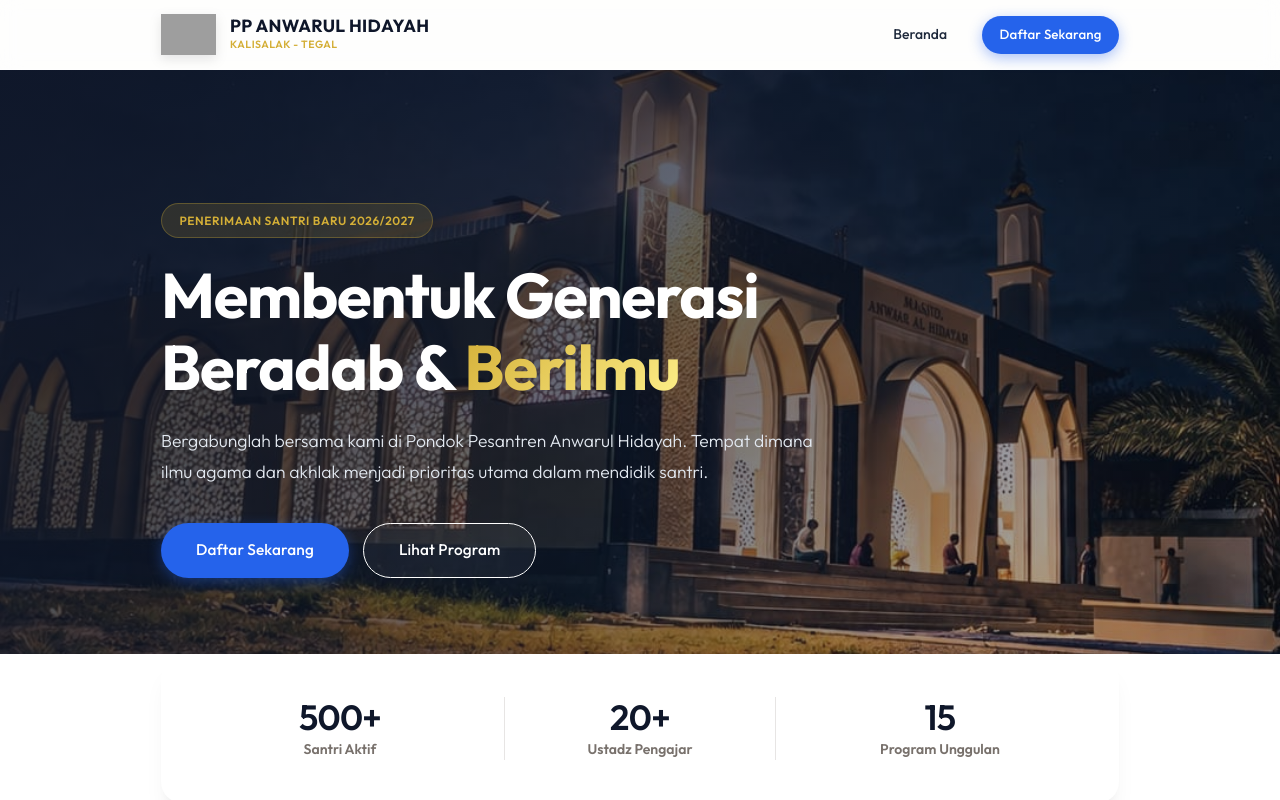
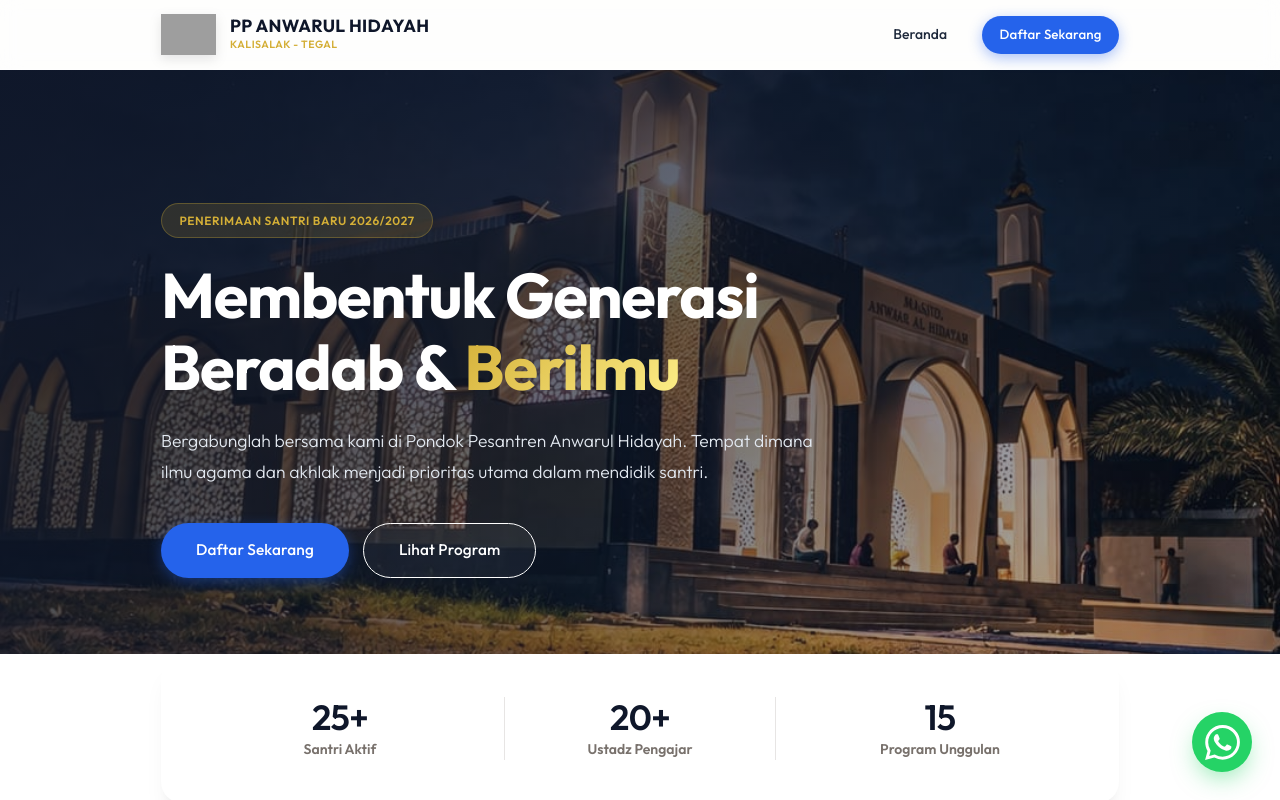
Before and after one commit to develzy/anwarulhidayah, a Next.js app: page / in a window 1280 px wide. Shown: the top 800 px of the page. Built offline with nearby package versions, Linux system fonts and the light colour scheme; grey boxes are pictures that could not be loaded.

Commit message:
Update stats, social media links, and WhatsApp integration

```diff
--- a/src/app/layout.tsx
+++ b/src/app/layout.tsx
@@ -11,7 +11,7 @@
 });
 
 export const metadata: Metadata = {
-  title: "Pendaftaran Santri Baru | PP Anwarul Hidayah",
+  title: "Anwarul Hidayah Kalisalak",
   description: "Pendaftaran Santri Baru Pondok Pesantren Anwarul Hidayah Kalisalak Tegal Tahun Ajaran 2026/2027.",
   keywords: "Pesantren, Anwarul Hidayah, Tegal, Pendaftaran Santri Baru, PSB",
 };
@@ -62,14 +62,20 @@
                   Mencetak generasi qur'ani yang berakhlakul karimah, unggul dalam ilmu agama dan berwawasan luas kebangsaan. Berkomitmen membentuk santri yang siap menghadapi tantangan zaman.
                 </p>
                 <div style={{ display: 'flex', gap: '1rem' }}>
-                  {/* Social Icons */}
-                  <a href="#" style={{ width: '40px', height: '40px', borderRadius: '50%', background: '#1e293b', display: 'flex', alignItems: 'center', justifyContent: 'center', color: 'white', transition: 'all 0.3s' }}>
-                    <svg width="18" height="18" fill="currentColor" viewBox="0 0 24 24"><path d="M24 4.557c-.883.392-1.832.656-2.828.775 1.017-.609 1.798-1.574 2.165-2.724-.951.564-2.005.974-3.127 1.195-.897-.957-2.178-1.555-3.594-1.555-3.179 0-5.515 2.966-4.797 6.045-4.091-.205-7.719-2.165-10.148-5.144-1.29 2.213-.669 5.108 1.523 6.574-.806-.026-1.566-.247-2.229-.616-.054 2.281 1.581 4.415 3.949 4.89-.693.188-1.452.232-2.224.084.626 1.956 2.444 3.379 4.6 3.419-2.07 1.623-4.678 2.348-7.29 2.04 2.179 1.397 4.768 2.212 7.548 2.212 9.142 0 14.307-7.721 13.995-14.646.962-.695 1.797-1.562 2.457-2.549z"/></svg>
+                  {/* Facebook */}
+                  <a href="https://www.facebook.com/profile.php?id=61563167288763" target="_blank" rel="noopener noreferrer" style={{ width: '40px', height: '40px', borderRadius: '50%', background: '#1e293b', display: 'flex', alignItems: 'center', justifyContent: 'center', color: 'white', transition: 'all 0.3s' }}>
+                    <svg width="18" height="18" fill="currentColor" viewBox="0 0 24 24"><path d="M9 8h-3v4h3v12h5v-12h3.642l.358-4h-4v-1.667c0-.955.192-1.333 1.115-1.333h2.885v-5h-3.808c-3.596 0-5.192 1.583-5.192 4.615v3.385z"/></svg>
                   </a>
-                  <a href="#" style={{ width: '40px', height: '40px', borderRadius: '50%', background: '#1e293b', display: 'flex', alignItems: 'center', justifyContent: 'center', color: 'white', transition: 'all 0.3s' }}>
+                  {/* Instagram */}
+                  <a href="https://www.instagram.com/pondokanwarulhidayah?igsh=MWozY2R6bm96MGtibw==" target="_blank" rel="noopener noreferrer" style={{ width: '40px', height: '40px', borderRadius: '50%', background: '#1e293b', display: 'flex', alignItems: 'center', justifyContent: 'center', color: 'white', transition: 'all 0.3s' }}>
                     <svg width="18" height="18" fill="currentColor" viewBox="0 0 24 24"><path d="M12 2.163c3.204 0 3.584.012 4.85.07 3.252.148 4.771 1.691 4.919 4.919.058 1.265.069 1.645.069 4.849 0 3.205-.012 3.584-.069 4.849-.149 3.225-1.664 4.771-4.919 4.919-1.266.058-1.644.07-4.85.07-3.204 0-3.584-.012-4.849-.07-3.26-.149-4.771-1.699-4.919-4.92-.058-1.265-.07-1.644-.07-4.849 0-3.204.013-3.583.07-4.849.149-3.227 1.664-4.771 4.919-4.919 1.266-.057 1.645-.069 4.849-.069zm0-2.163c-3.259 0-3.667.014-4.947.072-4.358.2-6.78 2.618-6.98 6.98-.059 1.281-.073 1.689-.073 4.948 0 3.259.014 3.668.072 4.948.2 4.358 2.618 6.78 6.98 6.98 1.281.058 1.689.072 4.948.072 3.259 0 3.668-.014 4.948-.072 4.354-.2 6.782-2.618 6.979-6.98.059-1.28.073-1.689.073-4.948 0-3.259-.014-3.667-.072-4.947-.196-4.354-2.617-6.78-6.979-6.98-1.281-.059-1.69-.073-4.949-.073zm0 5.838c-3.403 0-6.162 2.759-6.162 6.162s2.759 6.163 6.162 6.163 6.162-2.759 6.162-6.163c0-3.403-2.759-6.162-6.162-6.162zm0 10.162c-2.209 0-4-1.79-4-4 0-2.209 1.791-4 4-4s4 1.791 4 4c0 2.21-1.791 4-4 4zm6.406-11.845c-.796 0-1.441.645-1.441 1.44s.645 1.44 1.441 1.44c.795 0 1.439-.645 1.439-1.44s-.644-1.44-1.439-1.44z"/></svg>
                   </a>
-                  <a href="#" style={{ width: '40px', height: '40px', borderRadius: '50%', background: '#1e293b', display: 'flex', alignItems: 'center', justifyContent: 'center', color: 'white', transition: 'all 0.3s' }}>
+                  {/* WhatsApp Channel */}
+                  <a href="https://whatsapp.com/channel/0029Vb7Xc5f5kg7AWFRYxX2W" target="_blank" rel="noopener noreferrer" style={{ width: '40px', height: '40px', borderRadius: '50%', background: '#1e293b', display: 'flex', alignItems: 'center', justifyContent: 'center', color: 'white', transition: 'all 0.3s' }}>
+                    <svg width="18" height="18" fill="currentColor" viewBox="0 0 24 24"><path d="M17.472 14.382c-.297-.149-1.758-.867-2.03-.967-.273-.099-.471-.148-.67.15-.197.297-.767.966-.94 1.164-.173.199-.347.223-.644.075-.297-.15-1.255-.463-2.39-1.475-.883-.788-1.48-1.761-1.653-2.059-.173-.297-.018-.458.13-.606.134-.133.298-.347.446-.52.149-.174.198-.298.298-.497.099-.198.05-.371-.025-.52-.075-.149-.669-1.612-.916-2.207-.242-.579-.487-.5-.669-.51-.173-.008-.371-.01-.57-.01-.198 0-.52.074-.792.372-.272.297-1.04 1.016-1.04 2.479 0 1.462 1.065 2.875 1.213 3.074.149.198 2.096 3.2 5.077 4.487.709.306 1.262.489 1.694.625.712.227 1.36.195 1.871.118.571-.085 1.758-.719 2.006-1.413.248-.694.248-1.289.173-1.413-.074-.124-.272-.198-.57-.347m-5.421 7.403h-.004a9.87 9.87 0 01-5.031-1.378l-.361-.214-3.741.982.998-3.648-.235-.374a9.86 9.86 0 01-1.51-5.26c.001-5.45 4.436-9.884 9.888-9.884 2.64 0 5.122 1.03 6.988 2.898a9.825 9.825 0 012.893 6.994c-.003 5.45-4.437 9.884-9.885 9.884m8.413-18.297A11.815 11.815 0 0012.05 0C5.495 0 .16 5.335.157 11.892c0 2.096.547 4.142 1.588 5.945L.057 24l6.305-1.654a11.882 11.882 0 005.683 1.448h.005c6.554 0 11.89-5.335 11.893-11.893a11.821 11.821 0 00-3.48-8.413z"/></svg>
+                  </a>
+                  {/* YouTube */}
+                  <a href="https://www.youtube.com/@ppahkalisalak" target="_blank" rel="noopener noreferrer" style={{ width: '40px', height: '40px', borderRadius: '50%', background: '#1e293b', display: 'flex', alignItems: 'center', justifyContent: 'center', color: 'white', transition: 'all 0.3s' }}>
                     <svg width="18" height="18" fill="currentColor" viewBox="0 0 24 24"><path d="M19.615 3.184c-3.604-.246-11.631-.245-15.23 0-3.897.266-4.356 2.62-4.385 8.816.029 6.185.484 8.549 4.385 8.816 3.6.245 11.626.246 15.23 0 3.897-.266 4.356-2.62 4.385-8.816-.029-6.185-.484-8.549-4.385-8.816zm-10.615 12.816v-8l8 3.993-8 4.007z"/></svg>
                   </a>
                 </div>
@@ -152,6 +158,36 @@
             </div>
           </div>
         </footer>
+
+        {/* Floating WhatsApp Button */}
+        <a
+          href="https://wa.me/6285177000972?text=Assalamu'alaikum%20Admin%20PP%20Anwarul%20Hidayah,%20saya%20ingin%20bertanya%20seputar%20pendaftaran%20santri."
+          target="_blank"
+          rel="noopener noreferrer"
+          style={{
+            position: 'fixed',
+            bottom: '2rem',
+            right: '2rem',
+            background: '#25D366',
+            color: 'white',
+            width: '60px',
+            height: '60px',
+            borderRadius: '50%',
+            display: 'flex',
+            alignItems: 'center',
+            justifyContent: 'center',
+            boxShadow: '0 10px 25px -5px rgba(37, 211, 102, 0.5)',
+            zIndex: 9999,
+            transition: 'transform 0.3s ease',
+            cursor: 'pointer'
+          }}
+          className="wa-float-btn"
+          aria-label="Chat WhatsApp"
+        >
+          <svg width="35" height="35" viewBox="0 0 24 24" fill="currentColor">
+            <path d="M17.472 14.382c-.297-.149-1.758-.867-2.03-.967-.273-.099-.471-.148-.67.15-.197.297-.767.966-.94 1.164-.173.199-.347.223-.644.075-.297-.15-1.255-.463-2.39-1.475-.883-.788-1.48-1.761-1.653-2.059-.173-.297-.018-.458.13-.606.134-.133.298-.347.446-.52.149-.174.198-.298.298-.497.099-.198.05-.371-.025-.52-.075-.149-.669-1.612-.916-2.207-.242-.579-.487-.5-.669-.51-.173-.008-.371-.01-.57-.01-.198 0-.52.074-.792.372-.272.297-1.04 1.016-1.04 2.479 0 1.462 1.065 2.875 1.213 3.074.149.198 2.096 3.2 5.077 4.487.709.306 1.262.489 1.694.625.712.227 1.36.195 1.871.118.571-.085 1.758-.719 2.006-1.413.248-.694.248-1.289.173-1.413-.074-.124-.272-.198-.57-.347m-5.421 7.403h-.004a9.87 9.87 0 01-5.031-1.378l-.361-.214-3.741.982.998-3.648-.235-.374a9.86 9.86 0 01-1.51-5.26c.001-5.45 4.436-9.884 9.888-9.884 2.64 0 5.122 1.03 6.988 2.898a9.825 9.825 0 012.893 6.994c-.003 5.45-4.437 9.884-9.885 9.884m8.413-18.297A11.815 11.815 0 0012.05 0C5.495 0 .16 5.335.157 11.892c0 2.096.547 4.142 1.588 5.945L.057 24l6.305-1.654a11.882 11.882 0 005.683 1.448h.005c6.554 0 11.89-5.335 11.893-11.893a11.821 11.821 0 00-3.48-8.413z" />
+          </svg>
+        </a>
       </body>
     </html>
   );
--- a/src/app/page.tsx
+++ b/src/app/page.tsx
@@ -74,7 +74,7 @@
             padding: '3rem'
           }}>
             <div>
-              <h2 style={{ fontSize: '2.5rem', color: 'var(--primary)' }}>500+</h2>
+              <h2 style={{ fontSize: '2.5rem', color: 'var(--primary)' }}>25+</h2>
               <p style={{ color: 'var(--text-muted)', fontWeight: 600 }}>Santri Aktif</p>
             </div>
             <div style={{ borderLeft: '1px solid var(--border)', borderRight: '1px solid var(--border)' }}>
```
Also changed, not shown: src/app/pendaftaran/page.tsx (+28 -2 lines).
